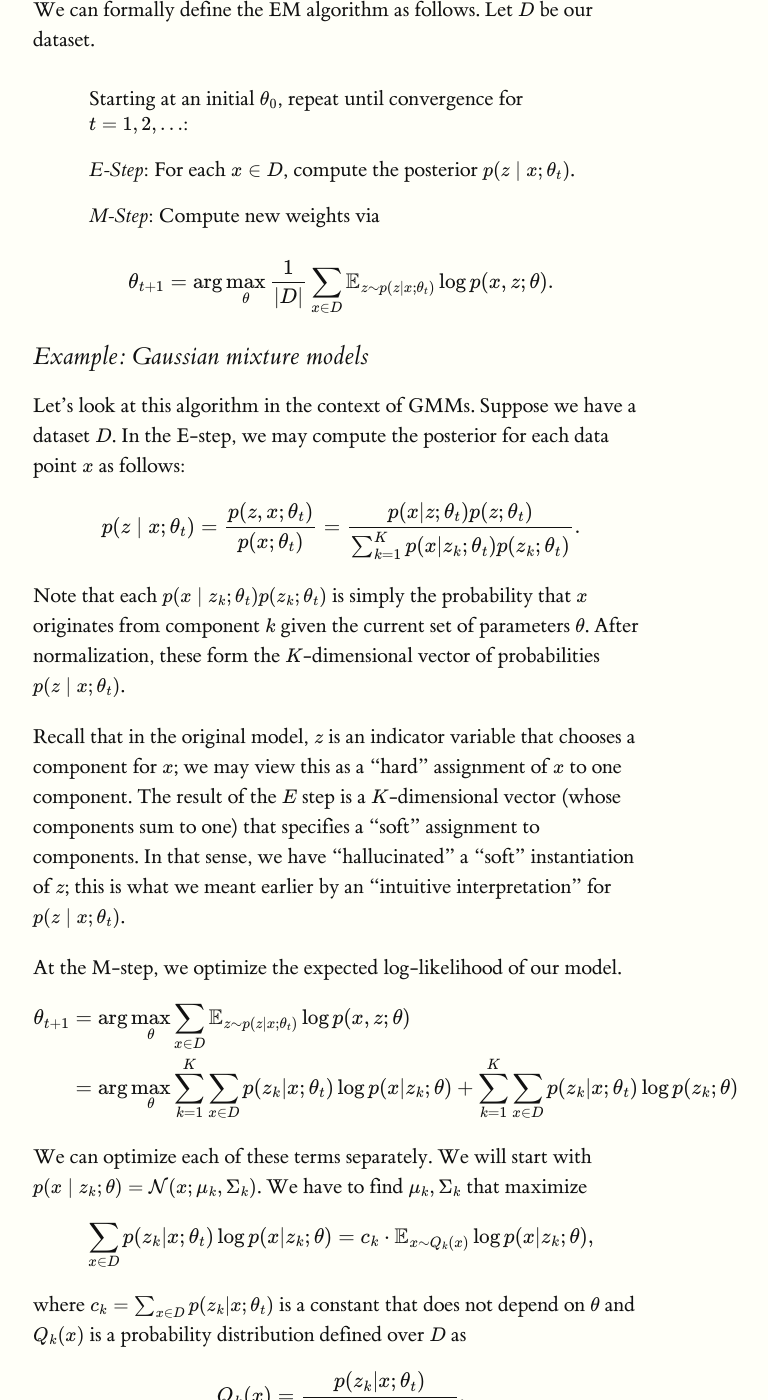
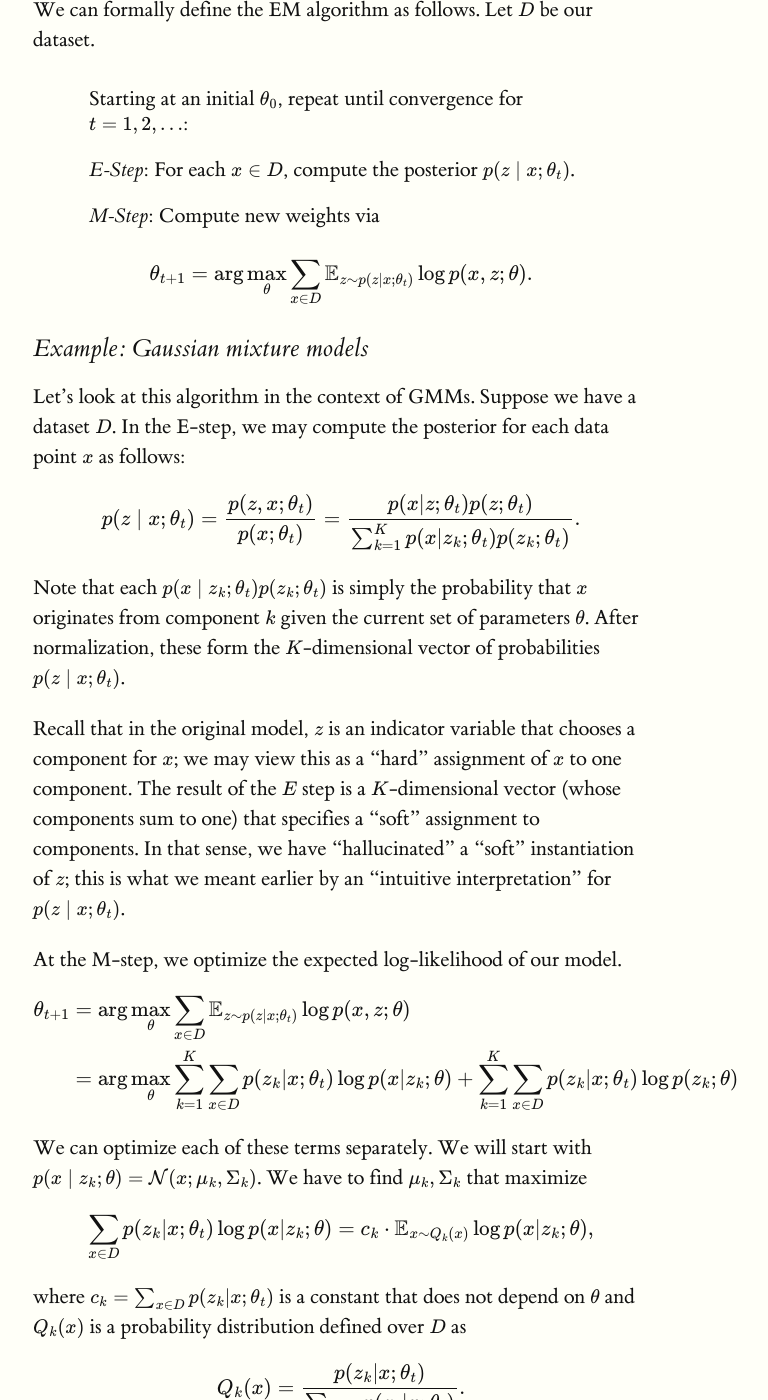
Before and after one commit to ermongroup/cs228-notes, a Jekyll site: the page built from learning/latent/index.md, in a window 1280 px wide and 1400 px high, scrolled down 4804 px. Shown: the whole window, without its empty margins (127-895 px from the left). Built offline with Jekyll 4.4.1, drawn with Linux system fonts in a browser that asks for light colours; formulas are drawn with MathJax 3; some of the changed text lies outside the part shown.

Commit message:
Fix m-step in latent learning

```diff
--- a/learning/latent/index.md
+++ b/learning/latent/index.md
@@ -102,7 +102,7 @@ We can formally define the EM algorithm as follows. Let $$D$$ be our dataset.
 - *E-Step*: For each $$x \in D$$, compute the posterior $$p(z\mid x; \theta_{t})$$.
 - *M-Step*: Compute new weights via
 {%math%}
-\theta_{t+1} = \arg \max_{\theta} \frac{1}{|D|} \sum_{x \in D} \mathbb{E}_{z \sim p(z|x; \theta_{t})} \log p(x,z; \theta).
+\theta_{t+1} = \arg \max_{\theta} \sum_{x \in D} \mathbb{E}_{z \sim p(z|x; \theta_{t})} \log p(x,z; \theta).
 {%endmath%}
 
 ### Example: Gaussian mixture models
```
Also changed, not shown: other parts of learning/latent/index.md (+1 -1 lines).
